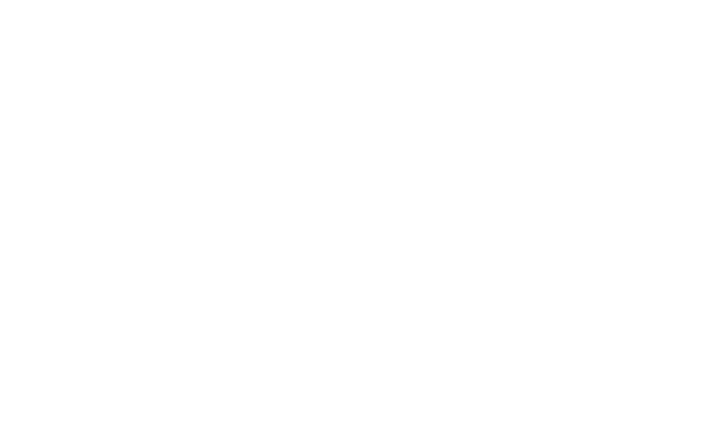
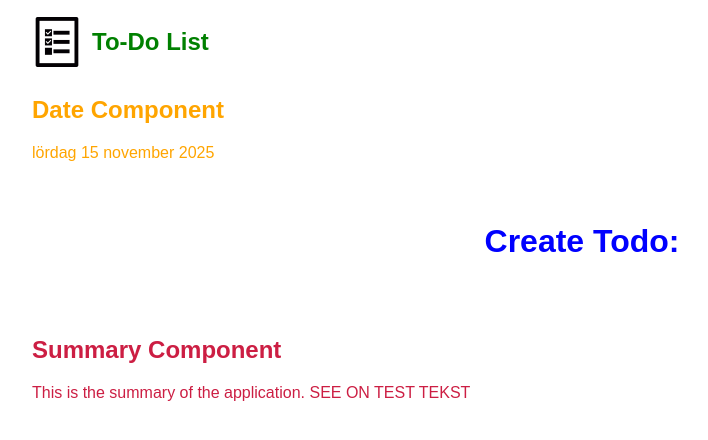
Before and after one commit to Stelle83/ToDoList_vue, a Vue app: page / in a window 1280 px wide. Shown: the top 440 px of the page, without its empty margins (58-766 px from the left). Built offline with nearby package versions, Linux system fonts and the light colour scheme.

Commit message:
add Header

```diff
--- a/src/App.vue
+++ b/src/App.vue
@@ -1,8 +1,38 @@
 <script setup>
+  import DateInfo from '@/components/DateInfo.vue';
+  import Summary from '@/components/Summary.vue';
+  import ListOfTasks from '@/components/ListOfTasks.vue';
+  import Header from '@/components/Header.vue';
+
 </script>
 
 <template>
+
+  <Header/>
+
+  <DateInfo/>
+
+  <ListOfTasks/>
+
+  <Summary />
+
+
+
 </template>
 
-<style scoped>
+<style>
+
+* {
+  font-family: "Rubik", sans-serif;
+  margin: 20;
+  padding: 0;
+  box-sizing: border-box;
+}
+
+.container {
+  max-width: 1100px;
+  margin: 0 auto;
+}
+
+
 </style>
--- a/src/components/DateInfo.vue
+++ b/src/components/DateInfo.vue
@@ -1,8 +1,30 @@
 <script setup>
+    import {ref} from 'vue';
+
+    const currentDate = ref(new Date().toLocaleDateString('sv-SE', {
+        weekday: 'long',
+        year: 'numeric',
+        month: 'long',
+        day: 'numeric'
+    }));
+
 </script>
 
 <template>
+    <nav class="container">
+        <h2>Date Component</h2>
+
+        <div>{{ currentDate }}</div>
+    </nav>
+
+
+
 </template>
 
 <style scoped>
+
+* {
+    color: orange;
+}
+
 </style>
--- /dev/null
+++ b/src/components/Header.vue
@@ -0,0 +1,26 @@
+<script setup>
+
+</script>
+
+<template>
+    <header>
+        <nav class="container">
+            <div class=top-nav>
+                <img class="logo" src="@/assets/images/logo.png" alt="Logo" />
+                <h1>To-Do List</h1>
+            </div>
+        </nav>
+    </header>
+</template>
+
+<style scoped>
+    h1 {
+        color: green;
+    }
+
+    .top-nav {
+        display: flex;
+        align-items: center;
+        gap: 10px;
+    }
+</style>
--- a/src/components/ListOfTasks.vue
+++ b/src/components/ListOfTasks.vue
@@ -1,8 +1,27 @@
 <script setup>
+    import {ref} from "vue"
+
+
 </script>
 
 <template>
+    <main>
+        <h1> Create Todo:</h1>
+    </main>
 </template>
 
 <style scoped>
+    h1 {
+        color: blue;
+        margin-bottom: 16px;
+        text-align: center;
+    }
+
+    main {
+        display : flex;
+        flex-direction: column;
+        max-width: 500px;
+        margin: 0 auto;
+        padding: 40px 16px;
+    }
 </style>
--- a/src/components/Summary.vue
+++ b/src/components/Summary.vue
@@ -1,8 +1,18 @@
 <script setup>
+    import {ref} from "vue"
+    const isVisible = ref("SEE ON TEST TEKST")
 </script>
 
 <template>
+    <nav class="container">
+        <h2>Summary Component</h2>
+        <p>This is the summary of the application. {{ isVisible }}</p>
+    </nav>
 </template>
 
 <style scoped>
+
+* {
+    color: rgb(204, 30, 67);
+}
 </style>
```
Also changed, not shown: src/assets/images/logo.png (added).
